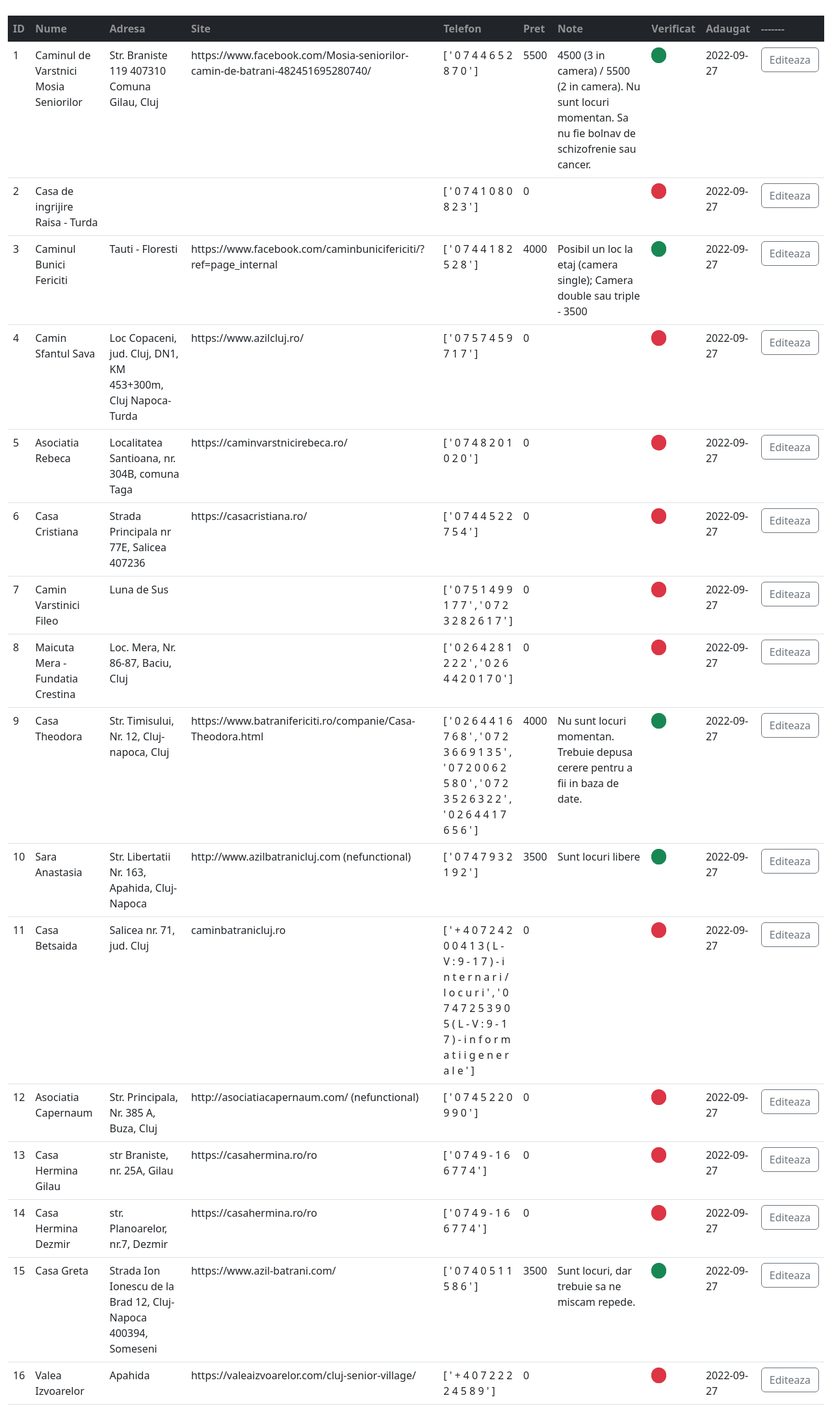
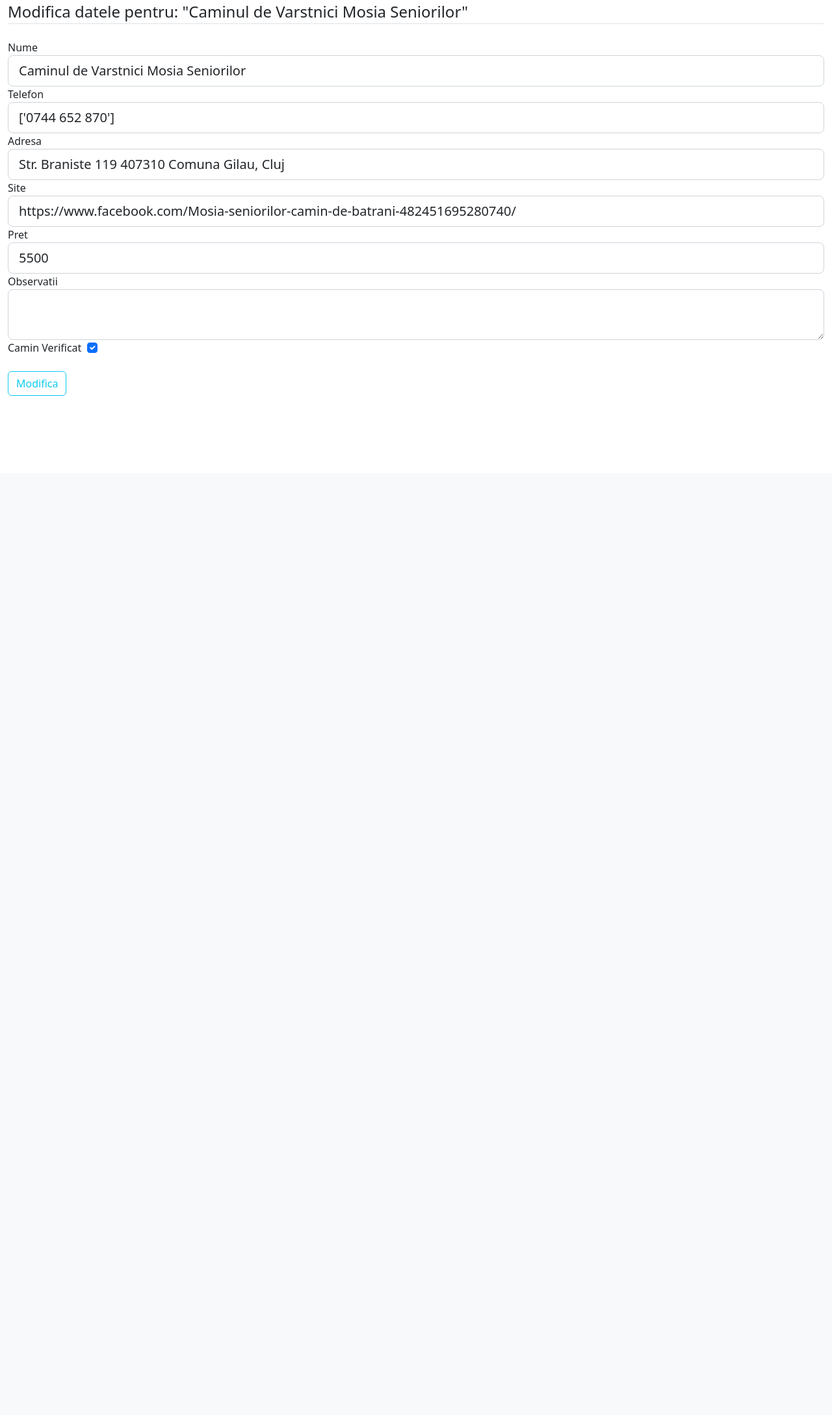
Before and after one commit to tibix/CAMIN, a Flask app: page /update/1 in a window 1280 px wide. Shown: the part 72-2249 px from the top of the page at 65% size. After the commit the page ends 681 px from the top, so only its background shows below. Run offline with Flask 2, Linux system fonts and the light colour scheme; data comes from the database, SQL or seed files in the repository; some libraries are stand-ins or nearby versions.

Commit message:
Am terminat ruta de adaugare/modificare si stergere

```diff
--- a/flowbite-flask/app.py
+++ b/flowbite-flask/app.py
@@ -6,7 +6,7 @@ from forms import AdaugaForm, ModificaForm
 
 right_now = datetime.datetime.now()
 
-mysql_db = MySQLDatabase('camine', user='root', password='', host='127.0.0.1', port=3306, charset='utf8mb4')
+mysql_db = MySQLDatabase('camine', user='root', password='AnaFilipDelia2022!', host='127.0.0.1', port=3306, charset='utf8mb4')
 
 class BaseModel(Model):
     class Meta:
@@ -37,7 +37,16 @@ def index():
 def add():
     form = AdaugaForm()
     if form.validate_on_submit():
-        print(f'{form.nume.data}, {form.telefon.data}, {form.site.data}, {form.pret.data}, {form.adresa.data}, {form.note.data}, {form.verificat.data}');
+        camin = Camin.create(nume=form.nume.data,
+                             adresa=form.adresa.data,
+                             site=form.site.data,
+                             telefon=form.telefon.data,
+                             pret=form.pret.data,
+                             note=form.note.data,
+                             verificat=int(form.verificat.data),
+                             adaugat=datetime.datetime.now())
+        camin.save()
+        print(camin.id)
         flash(f'Camin "{form.nume.data}" adaugat cu success', 'success')
         return redirect(url_for('index'))
     return render_template("add.html", form=form)
@@ -45,11 +54,30 @@ def add():
 @app.route('/update/<id>', methods=['GET', 'POST'])
 def update(id):
     form = ModificaForm()
-    camine = Camin.select()
     camin = Camin.select().where(Camin.id == id).get()
-    if request.method == "POST":
-        pass
-    return render_template("update.html", camin=camin, camine=camine, form=form)
+    if form.validate_on_submit():
+        camin.nume=form.nume.data
+        camin.adresa=form.adresa.data
+        camin.site=form.site.data
+        camin.telefon=form.telefon.data
+        camin.pret=form.pret.data
+        camin.note=form.note.data
+        camin.verificat=int(form.verificat.data)
+        camin.adaugat=datetime.datetime.now()
+        camin.save()
+        flash(f'Camin "{form.nume.data}" modificat cu success', 'success')
+        return redirect(url_for('index'))
+
+    return render_template("update.html", camin=camin, form=form)
+
+@app.route('/delete/<id>', methods=['GET', 'POST'])
+def delete(id):
+    camin = Camin.select().where(Camin.id == id).get()
+    nume = camin.nume
+    camin.delete_instance()
+    flash(f'Caminul {nume} a fost sters cu success', 'success')
+    return redirect(url_for('index'))
+
 
 if __name__ == "__main__":
     app.run(debug=True)
--- a/flowbite-flask/templates/base.html
+++ b/flowbite-flask/templates/base.html
@@ -48,8 +48,9 @@
         {% with messages = get_flashed_messages(with_categories=true) %}
             {% if messages %}
                 {% for category,message in messages %}
-                    <div class="alert alert-{{ category }}">
+                    <div class="alert alert-{{ category }} alert-dismissible fade show" role="alert">
                         {{ message }}
+                        <button type="button" class="btn-close" data-bs-dismiss="alert" aria-label="Close"></button>
                     </div>
                 {% endfor %}
             {% endif %}
--- a/flowbite-flask/templates/update.html
+++ b/flowbite-flask/templates/update.html
@@ -1,64 +1,101 @@
 {% extends "base.html" %}
 {% block content %}
-<br>
-<table class="table table-hover">
-    <thead class="bg-dark text-white-50">
-      <tr>
-        <th scope="col">ID</th>
-        <th scope="col">Nume</th>
-        <th scope="col">Adresa</th>
-        <th scope="col">Site</th>
-        <th scope="col">Telefon</th>
-        <th scope="col">Pret</th>
-        <th scope="col">Note</th>
-        <th scope="col">Verificat</th>
-        <th scope="col">Adaugat</th>
-        <th scope="col">-------</th>
-      </tr>
-    </thead>
-    <tbody>
-        {% for camin in camine %}
-        <tr>
-            <td>
-                {{ camin.id }}
-            </td>
-            <td>
-                {{ camin.nume }}
-            </td>
-            <td>
-                {{ camin.adresa }}
-            </td>
-            <td>
-                {{ camin.site }}
-            </td>
-            <td>
-                {% for tel in camin.telefon %}
-                    {{ tel }}
-                {% endfor %}
-            </td>
-            <td>
-                {{ camin.pret }}
-            </td>
-            <td>
-                {{ camin.note }}
-            </td>
-            <td>
-                {% if camin.verificat %}
-                    <span class="border border-success rounded-circle bg-success">&nbsp;&nbsp;&nbsp;&nbsp;&nbsp;</span>
-                {% else %}
-                    <span class="border border-danger rounded-circle bg-danger">&nbsp;&nbsp;&nbsp;&nbsp;&nbsp;</span>
-                </span>
-                {% endif %}
-            </td>
-            <td>
-                {{ camin.adaugat }}
-            </td>
-            <td>
-                <!-- Modal toggle -->
-                <a href="{{ url_for('update', id=camin.id) }}" type="button" class="btn btn-outline-secondary">Editeaza</a>
-            </td>
-        </tr>
-        {% endfor %}
-    </tbody>
-  </table>
+<form method="post" action="">
+    {{ form.hidden_tag() }}
+    <fieldset class="form-group">
+      <legend class="border-bottom mb-4">Modifica datele pentru: "{{ camin.nume }}"</legend>
+      <div class="form-group">
+        {{ form.nume.label(class="form-control-label") }}
+
+        {% if form.nume.errors %}
+          {{ form.nume(class="form-control form-control-lg is-invalid") }}
+            <div class="invalid-feedback">
+              {% for error in form.nume.errors %}
+                  <span>{{ error }}</span>
+              {% endfor %}
+            </div>
+        {% else %}
+          {{ form.nume(class="form-control form-control-lg", value=camin.nume) }}
+        {% endif %}
+      </div>
+      <div class="form-group">
+        {{ form.telefon.label(class="form-control-label") }}
+        {% if form.telefon.errors %}
+          {{ form.telefon(class="form-control form-control-lg is-invalid") }}
+            <div class="invalid-feedback">
+              {% for error in form.telefon.errors %}
+                  <span>{{ error }}</span>
+              {% endfor %}
+            </div>
+        {% else %}
+          {{ form.telefon(class="form-control form-control-lg",value=camin.telefon) }}
+        {% endif %}
+      </div>
+      <div class="form-group">
+        {{ form.adresa.label(class="form-control-label") }}
+        {% if form.adresa.errors %}
+          {{ form.adresa(class="form-control form-control-lg is-invalid") }}
+            <div class="invalid-feedback">
+              {% for error in form.adresa.errors %}
+                  <span>{{ error }}</span>
+              {% endfor %}
+            </div>
+        {% else %}
+          {{ form.adresa(class="form-control form-control-lg", value=camin.adresa) }}
+        {% endif %}
+      </div>
+      <div class="form-group">
+        {{ form.site.label(class="form-control-label") }}
+        {% if form.site.errors %}
+          {{ form.site(class="form-control form-control-lg is-invalid") }}
+            <div class="invalid-feedback">
+              {% for error in form.site.errors %}
+                  <span>{{ error }}</span>
+              {% endfor %}
+            </div>
+        {% else %}
+          {{ form.site(class="form-control form-control-lg", value=camin.site) }}
+        {% endif %}
+      </div>
+      <div class="form-group">
+        {{ form.pret.label(class="form-control-label") }}
+        {% if form.pret.errors %}
+          {{ form.pret(class="form-control form-control-lg is-invalid") }}
+            <div class="invalid-feedback">
+              {% for error in form.pret.errors %}
+                  <span>{{ error }}</span>
+              {% endfor %}
+            </div>
+        {% else %}
+          {{ form.pret(class="form-control form-control-lg", value=camin.pret) }}
+        {% endif %}
+      </div>
+      <div class="form-group">
+        {{ form.note.label(class="form-control-label") }}
+        {% if form.note.errors %}
+          {{ form.note(class="form-control form-control-lg is-invalid") }}
+            <div class="invalid-feedback">
+              {% for error in form.note.errors %}
+                  <span>{{ error }}</span>
+              {% endfor %}
+            </div>
+        {% else %}
+          {{ form.note(class="form-control form-control-lg", value=camin.note) }}
+        {% endif %}
+      </div>
+      <div class="form-group">
+        {{ form.verificat.label(class="form-control-label custom-control-label") }}
+        {% if camin.verificat == 1 %}
+            {{ form.verificat(class="form-check-input m-1", type="checkbox", checked="checked") }}
+        {% else %}
+            {{ form.verificat(class="form-check-input m-1", type="checkbox") }}
+        {% endif %}
+      </div>
+    </fieldset>
+    <br>
+    <div class="form-group">
+      {{ form.salveaza(class="btn btn-outline-info") }}
+    </div>
+  </form>
+  </div>
 {% endblock %}
```
Also changed, not shown: flowbite-flask/templates/index.html (+6 -2 lines).
